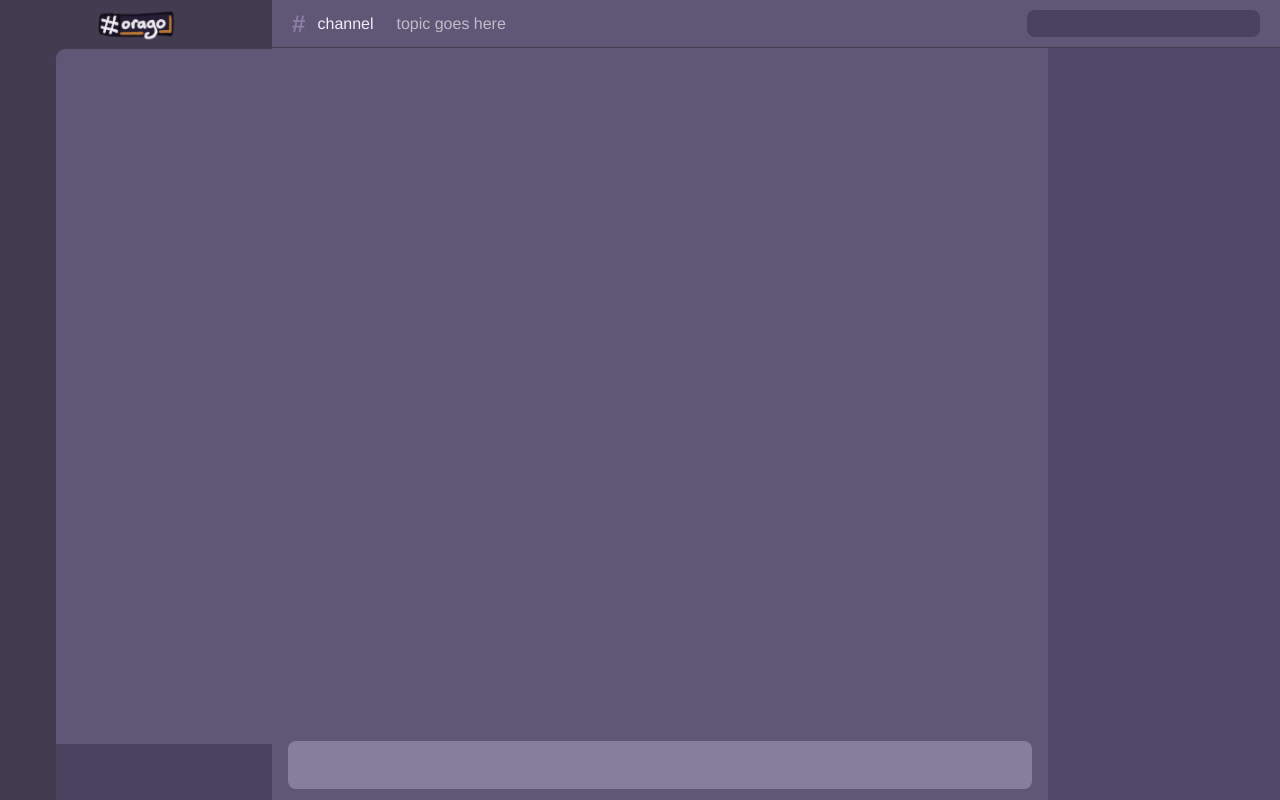
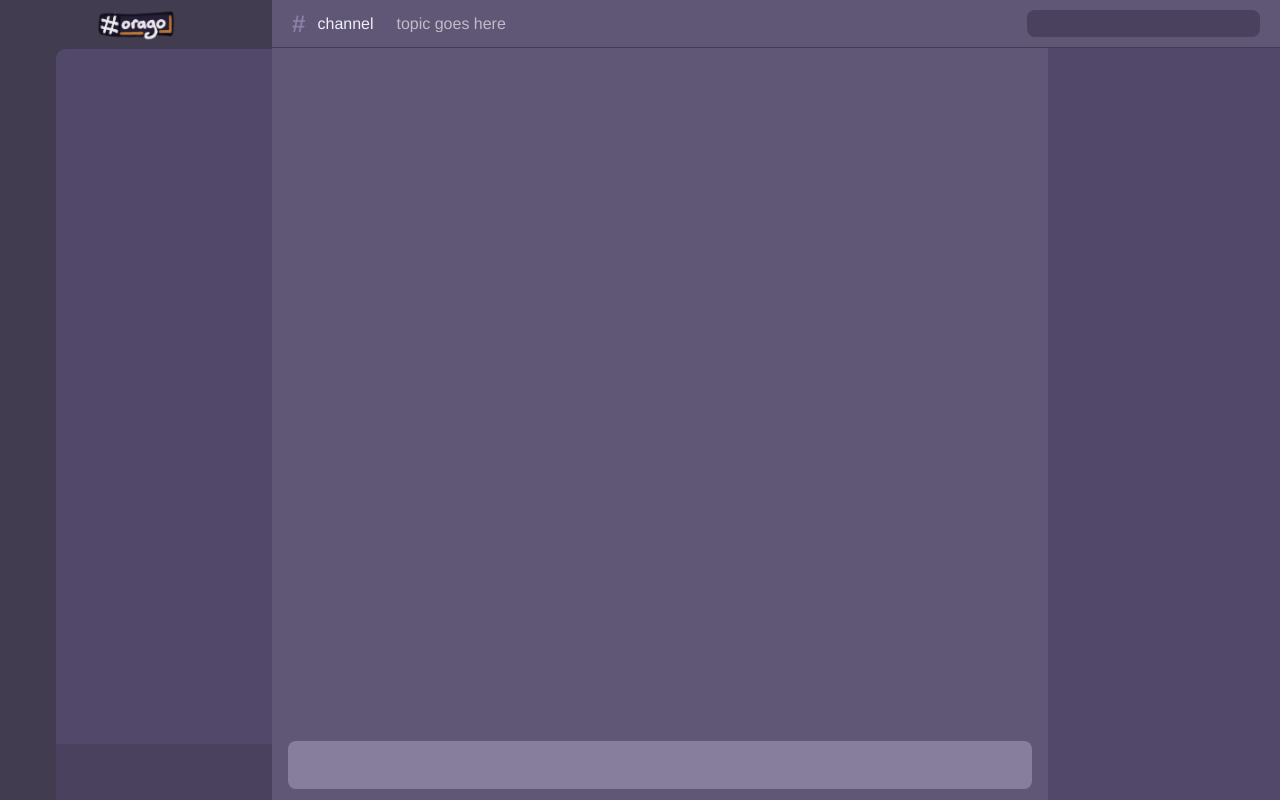
Before and after one commit to DanielOaks/orago-client, a Vue app: page / in a window 1280 px wide. Built offline with nearby package versions, Linux system fonts and the light colour scheme.

Commit message:
Set sidebar to correct colour

```diff
--- a/src/components/MainInterface/BufferListPane.vue
+++ b/src/components/MainInterface/BufferListPane.vue
@@ -9,7 +9,7 @@
     width: 100%;
     height: 100%;
     flex: 1 1 auto;
-    background: var(--bg-2);
+    background: var(--sidebar-bg);
     border-top-left-radius: 0.6em;
   }
 </style>
```
